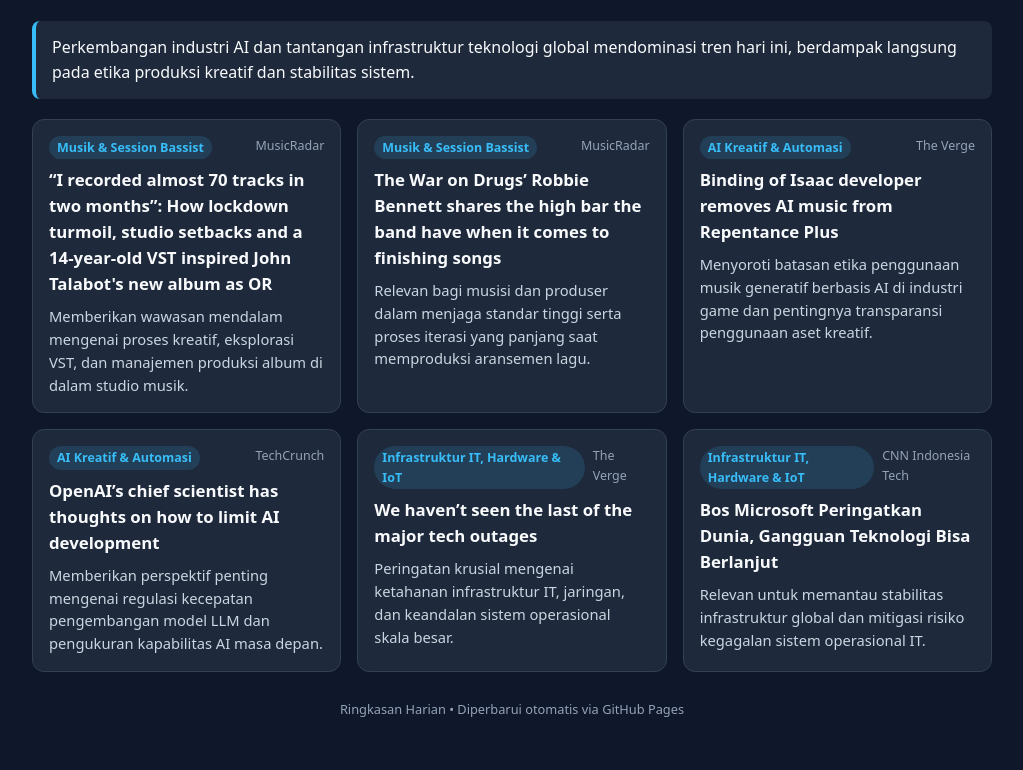
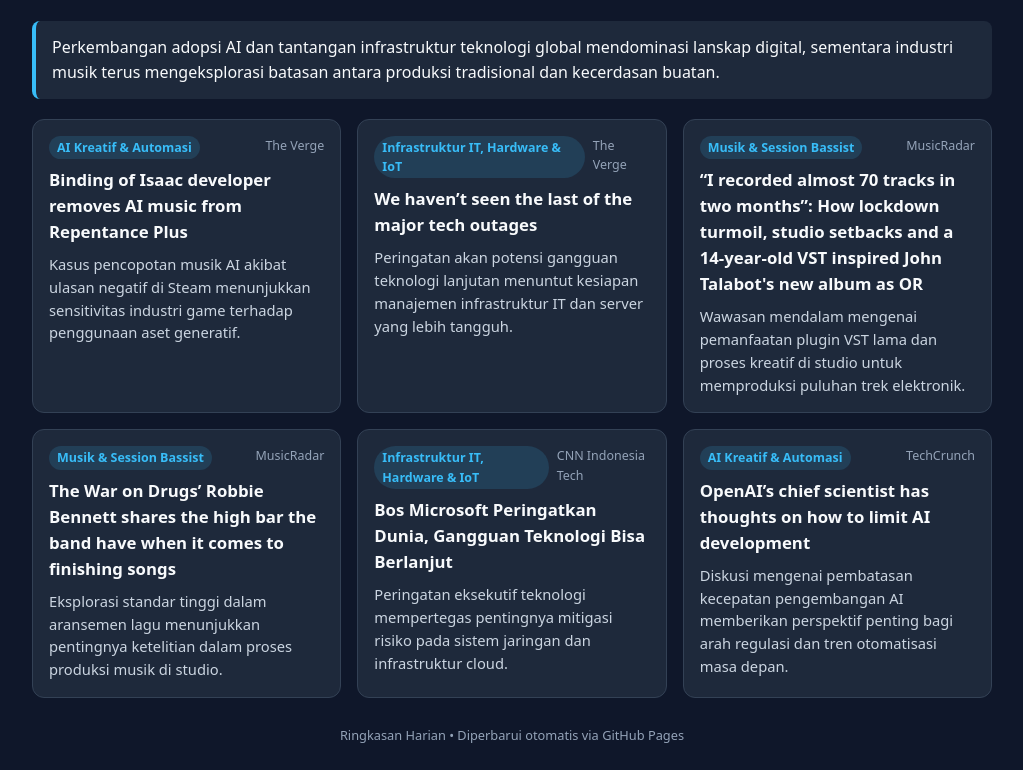
Before and after one commit to cakardewa/ringkasan-harian, a plain HTML site: page archive/CV_Career_News_Digest_2026-11-23.html in a window 1280 px wide. Shown: the part 112-882 px from the top of the page, without its empty margins (128-1151 px from the left). Before the commit the page ends 856 px from the top, so only its background shows below. Drawn offline with Linux system fonts and the light colour scheme.

Commit message:
Update Berita CV 2026-11-23

```diff
--- a/archive/CV_Career_News_Digest_2026-11-23.html
+++ b/archive/CV_Career_News_Digest_2026-11-23.html
@@ -30,48 +30,48 @@
       <h1>Berita CV &amp; Tren Industri</h1>
       <p class="sub">Edisi 2026-11-23 • Mesin: Gemini API (gemini-3.5-flash-lite)</p>
     </header>
-    <div class="note">Perkembangan industri AI dan tantangan infrastruktur teknologi global mendominasi tren hari ini, berdampak langsung pada etika produksi kreatif dan stabilitas sistem.</div>
+    <div class="note">Perkembangan adopsi AI dan tantangan infrastruktur teknologi global mendominasi lanskap digital, sementara industri musik terus mengeksplorasi batasan antara produksi tradisional dan kecerdasan buatan.</div>
     <div class="grid">
 
             <article class="card">
-              <div class="meta"><span class="tag">Musik & Session Bassist</span><span>MusicRadar</span></div>
-              <h3><a href="https://www.musicradar.com/artists/i-recorded-almost-70-tracks-in-two-months-how-lockdown-turmoil-studio-setbacks-and-a-14-year-old-vst-inspired-john-talabots-new-album-as-or" target="_blank" rel="noopener noreferrer">“I recorded almost 70 tracks in two months”: How lockdown turmoil, studio setbacks and a 14-year-old VST inspired John Talabot's new album as OR</a></h3>
-              <p>Memberikan wawasan mendalam mengenai proses kreatif, eksplorasi VST, dan manajemen produksi album di dalam studio musik.</p>
+              <div class="meta"><span class="tag">AI Kreatif & Automasi</span><span>The Verge</span></div>
+              <h3><a href="https://www.theverge.com/games/1039770/binding-of-isaac-ai-music" target="_blank" rel="noopener noreferrer">Binding of Isaac developer removes AI music from Repentance Plus</a></h3>
+              <p>Kasus pencopotan musik AI akibat ulasan negatif di Steam menunjukkan sensitivitas industri game terhadap penggunaan aset generatif.</p>
+            </article>
+
+
+            <article class="card">
+              <div class="meta"><span class="tag">Infrastruktur IT, Hardware & IoT</span><span>The Verge</span></div>
+              <h3><a href="https://www.theverge.com/tech/1039851/major-tech-outages" target="_blank" rel="noopener noreferrer">We haven’t seen the last of the major tech outages</a></h3>
+              <p>Peringatan akan potensi gangguan teknologi lanjutan menuntut kesiapan manajemen infrastruktur IT dan server yang lebih tangguh.</p>
             </article>
 
 
             <article class="card">
               <div class="meta"><span class="tag">Musik & Session Bassist</span><span>MusicRadar</span></div>
-              <h3><a href="https://www.musicradar.com/artists/the-war-on-drugs-spend-years-on-records-sometimes-there-are-90-versions-of-song-but-it-can-be-first-one-where-spark-stuck-the-war-on-drugs-robbie-bennett-shares-high-bar-band-have-when-it-comes-to-finishing-songs" target="_blank" rel="noopener noreferrer">The War on Drugs’ Robbie Bennett shares the high bar the band have when it comes to finishing songs</a></h3>
-              <p>Relevan bagi musisi dan produser dalam menjaga standar tinggi serta proses iterasi yang panjang saat memproduksi aransemen lagu.</p>
+              <h3><a href="https://www.musicradar.com/artists/i-recorded-almost-70-tracks-in-two-months-how-lockdown-turmoil-studio-setbacks-and-a-14-year-old-vst-inspired-john-talabots-new-album-as-or" target="_blank" rel="noopener noreferrer">“I recorded almost 70 tracks in two months”: How lockdown turmoil, studio setbacks and a 14-year-old VST inspired John Talabot's new album as OR</a></h3>
+              <p>Wawasan mendalam mengenai pemanfaatan plugin VST lama dan proses kreatif di studio untuk memproduksi puluhan trek elektronik.</p>
             </article>
 
 
             <article class="card">
-              <div class="meta"><span class="tag">AI Kreatif & Automasi</span><span>The Verge</span></div>
-              <h3><a href="https://www.theverge.com/games/1039770/binding-of-isaac-ai-music" target="_blank" rel="noopener noreferrer">Binding of Isaac developer removes AI music from Repentance Plus</a></h3>
-              <p>Menyoroti batasan etika penggunaan musik generatif berbasis AI di industri game dan pentingnya transparansi penggunaan aset kreatif.</p>
+              <div class="meta"><span class="tag">Musik & Session Bassist</span><span>MusicRadar</span></div>
+              <h3><a href="https://www.musicradar.com/artists/the-war-on-drugs-spend-years-on-records-sometimes-there-are-90-versions-of-a-song-but-it-can-be-the-first-one-where-the-spark-stuck-the-war-on-drugs-robbie-bennett-shares-the-high-bar-the-band-have-when-it-comes-to-finishing-songs" target="_blank" rel="noopener noreferrer">The War on Drugs’ Robbie Bennett shares the high bar the band have when it comes to finishing songs</a></h3>
+              <p>Eksplorasi standar tinggi dalam aransemen lagu menunjukkan pentingnya ketelitian dalam proses produksi musik di studio.</p>
+            </article>
+
+
+            <article class="card">
+              <div class="meta"><span class="tag">Infrastruktur IT, Hardware & IoT</span><span>CNN Indonesia Tech</span></div>
+              <h3><a href="https://www.cnnindonesia.com/teknologi/20261123082912-185-1430243/bos-microsoft-peringatkan-dunia-gangguan-teknologi-bisa-berlanjut" target="_blank" rel="noopener noreferrer">Bos Microsoft Peringatkan Dunia, Gangguan Teknologi Bisa Berlanjut</a></h3>
+              <p>Peringatan eksekutif teknologi mempertegas pentingnya mitigasi risiko pada sistem jaringan dan infrastruktur cloud.</p>
             </article>
 
 
             <article class="card">
               <div class="meta"><span class="tag">AI Kreatif & Automasi</span><span>TechCrunch</span></div>
               <h3><a href="https://techcrunch.com/2026/11/22/openais-chief-scientist-has-thoughts-on-how-to-limit-ai-development/" target="_blank" rel="noopener noreferrer">OpenAI’s chief scientist has thoughts on how to limit AI development</a></h3>
-              <p>Memberikan perspektif penting mengenai regulasi kecepatan pengembangan model LLM dan pengukuran kapabilitas AI masa depan.</p>
-            </article>
-
-
-            <article class="card">
-              <div class="meta"><span class="tag">Infrastruktur IT, Hardware & IoT</span><span>The Verge</span></div>
-              <h3><a href="https://www.theverge.com/tech/1039851/major-tech-outages" target="_blank" rel="noopener noreferrer">We haven’t seen the last of the major tech outages</a></h3>
-              <p>Peringatan krusial mengenai ketahanan infrastruktur IT, jaringan, dan keandalan sistem operasional skala besar.</p>
-            </article>
-
-
-            <article class="card">
-              <div class="meta"><span class="tag">Infrastruktur IT, Hardware & IoT</span><span>CNN Indonesia Tech</span></div>
-              <h3><a href="https://www.cnnindonesia.com/teknologi/20261123082912-185-1430243/bos-microsoft-peringatkan-dunia-gangguan-teknologi-bisa-berlanjut" target="_blank" rel="noopener noreferrer">Bos Microsoft Peringatkan Dunia, Gangguan Teknologi Bisa Berlanjut</a></h3>
-              <p>Relevan untuk memantau stabilitas infrastruktur global dan mitigasi risiko kegagalan sistem operasional IT.</p>
+              <p>Diskusi mengenai pembatasan kecepatan pengembangan AI memberikan perspektif penting bagi arah regulasi dan tren otomatisasi masa depan.</p>
             </article>
 
     </div>
```
Also changed, not shown: latest-career-news.html (+24 -24 lines), 2 other files.
